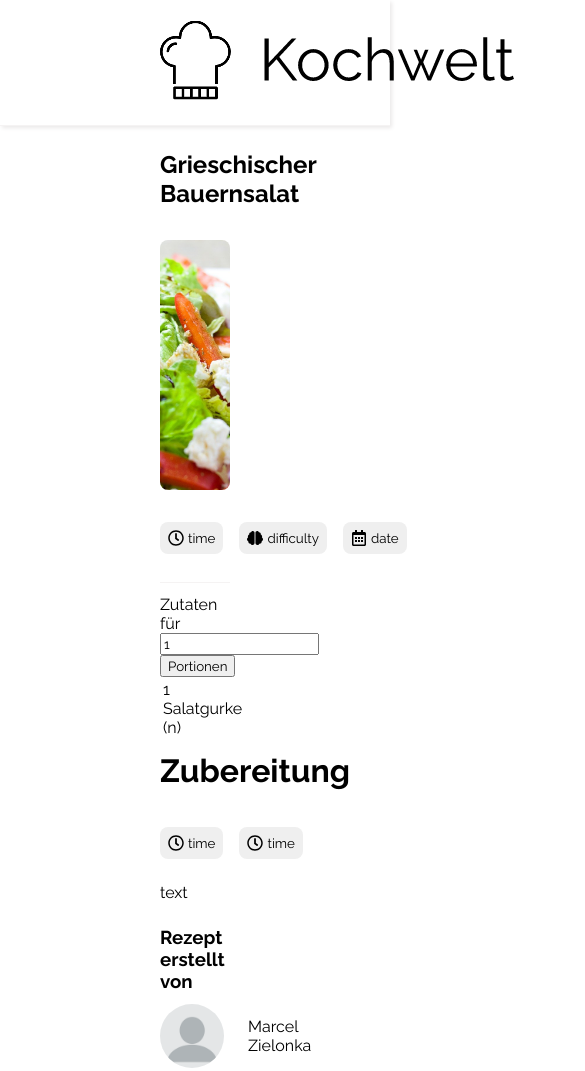
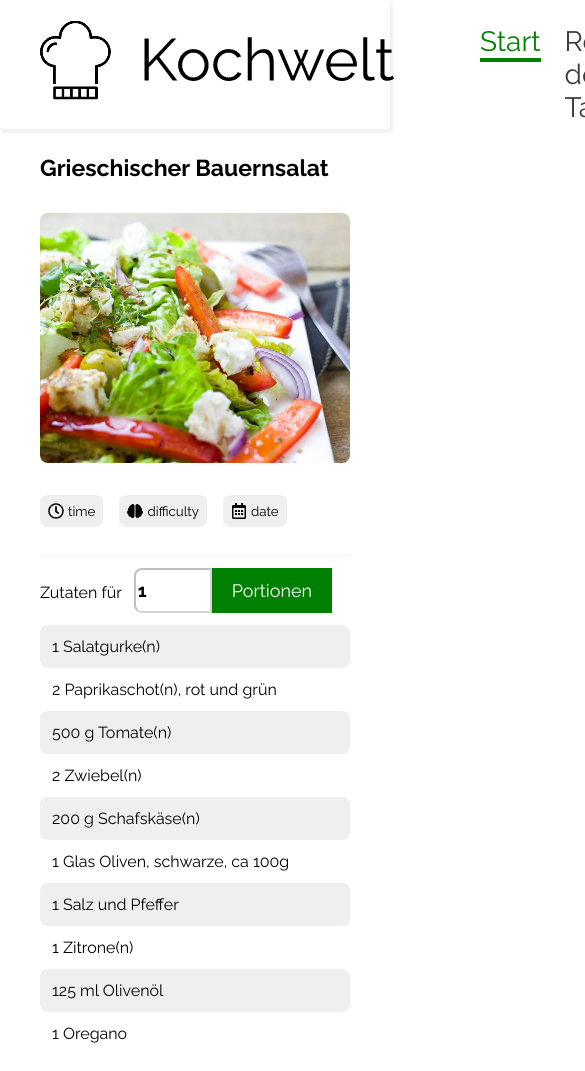
Before and after one commit to Wr0t3ByN0b0dy/Kochwelt-506, a plain HTML site: page Kochwelt/recipe.html in a window 390 px wide. Shown: the top 1071 px of the page, 585 px wide, since content can reach past the window. Drawn offline with Linux system fonts and the light colour scheme.

Commit message:
javaScript

```diff
--- a/Kochwelt/recipe.html
+++ b/Kochwelt/recipe.html
@@ -8,7 +8,6 @@
 
     <title>Rezept</title>
 
-    <script src="zutaten_tabelle.js"></script>
 
     <link rel="preconnect" href="https://fonts.googleapis.com">
     <link rel="preconnect" href="https://fonts.gstatic.com" crossorigin>
@@ -16,7 +15,9 @@
 </head>
 <body>
     <header class="px-160">
-      <img src="./img/logo.png" alt="Kochwelt logo" />
+      <a href="./index.html"
+        ><img src="./img/logo.png" alt="Kochwelt logo"
+      /></a>
       <nav>
         <ul class="link-list">
           <li>
@@ -25,7 +26,7 @@
           <li>
             <a class="header-link" href="#">Rezept des Tages</a>
           </li>
-          <li><a class="header-link" href="#">Kontakt</a></li>
+          <li><a class="header-link" href="./kontakt.html">Kontakt</a></li>
           <li><a class="header-link" href="#">Impressum</a></li>
         </ul>
       </nav>
@@ -33,7 +34,7 @@
 
     <main class="px-160">
         <section class="griechischer-bauernsalat">
-            <h1>Grieschischer Bauernsalat</h2>
+            <h1>Grieschischer Bauernsalat</h1>
             <img class="griechischer-bauernsalat-img" src="./img/salad.jpg" alt="salad">
 
             <small>
@@ -54,20 +55,27 @@
 
         </section>
 
-        <section>
-            <form>
-                <label for="amount">Zutaten für</label>
-                <input id="amount" type="number" value="1" min="1" required>
-                <input onclick="" type="submit" value="Portionen">
-            </form>
+        <section class="recipe-table">
+                <form class="input-button" id="portionForm" onsubmit="updateIngredients(event)">
+                <label for="amountInput">Zutaten für</label>
+                <input id="amountInput" type="number" min="1" value="1" required>
+                <button class="button-style" type="submit">Portionen</button>
+                </form>
 
-            <table id="number-of-ingredient">
-                <tr>
-                    <td>1 Salatgurke (n)</td>
-
-                </tr>
-
-            </table>
+            <table id="number-of-ingredient" >
+                <tbody id="zutaten-body">
+                    <tr ><td class="zutaten-menge" data-base="1" data-zutat="Salatgurke(n)">1 Salatgurke(n)</td></tr>
+                    <tr><td class="zutaten-menge" data-base="2" data-zutat="Paprikaschot(n), rot und grün">2 Paprikaschot(n), rot und grün</td></tr>
+                    <tr ><td class="zutaten-menge" data-base="500" data-zutat="Tomate(n)">500 g Tomate(n)</td></tr>
+                    <tr><td class="zutaten-menge" data-base="2" data-zutat="Zwiebel(n)">2 Zwiebel(n)</td></tr>
+                    <tr ><td class="zutaten-menge" data-base="200" data-zutat="g Schafskäse(n)">200 g Schafskäse(n)</td></tr>
+                    <tr><td class="zutaten-menge" data-base="1" data-zutat="Glas Oliven, schwarze, ca 100g">1 Glas Oliven, schwarze, ca 100g</td></tr>
+                    <tr ><td class="zutaten-menge" data-base="1" data-zutat="Salz und Pfeffer">1 Salz und Pfeffer</td></tr>
+                    <tr><td class="zutaten-menge" data-base="1" data-zutat="Zitrone(n)">1 Zitrone(n)</td></tr>
+                    <tr><td class="zutaten-menge" data-base="125" data-zutat="ml Olivenöl">125 ml Olivenöl</td></tr>
+                    <tr><td class="zutaten-menge" data-base="1" data-zutat="Oregano">1 Oregano</td></tr>
+                </tbody>
+           </table>
         </section>
 
         <section class="prepare">
@@ -97,4 +105,5 @@
         </section>
     </main>
 </body>
+<script src="zutaten_tabelle.js"></script>
 </html>
--- a/Kochwelt/style.css
+++ b/Kochwelt/style.css
@@ -1,6 +1,7 @@
 * {
   margin: 0;
   font-family: "Raleway", sans-serif;
+  max-width: 1920px;
 }
 
 header {
@@ -136,3 +137,69 @@ small {
 .recipe-creator h3 {
   padding-bottom: 12px;
 }
+
+input {
+  margin-left: 12px;
+  height: 39px;
+  border-radius: 8px 0 0 8px;
+  border-color: rgb(0, 0, 0, 0.25);
+  font-weight: bold;
+  font-size: 18px;
+}
+
+.input-button{
+  display: flex;
+  justify-content: start;
+  align-items: center;
+  margin-bottom: 12px;
+}
+
+.recipe-table label{
+  display: block;
+  margin-top: 4px;
+}
+
+.recipe-table table {
+  width: 100%;
+  padding-top: 12px;
+  border-collapse: collapse;
+}
+
+.zutaten-menge{
+  padding: 12px;
+  border-radius: 8px;
+
+}
+
+.table-bg{
+ background-color: rgba(239, 239, 239, 255)
+}
+
+@media (max-width: 865px){
+  .px-160 {
+  padding-left: 40px;
+  padding-right: 40px;
+}
+}
+
+@media (max-width: 625px){
+ input{
+  width: 70px;
+ }
+
+ .recipe-table .button-style{
+  padding-left: 16px;
+  padding-right: 16px;
+ }
+}
+
+@media (max-width: 400px){
+  .recipe-table .button-style{
+    padding-left: 20px;
+    padding-right: 20px;
+ }
+
+ .griechischer-bauernsalat h1{
+  font-size: 23px;
+ }
+}
--- a/Kochwelt/zutaten_tabelle.js
+++ b/Kochwelt/zutaten_tabelle.js
@@ -1,20 +1,24 @@
-let count = 0;
+    let tabelle = document.getElementById("number-of-ingredient");
+    let zeilen = tabelle.getElementsByTagName("tr");
 
-function init(){
-    debuggerOutput('init');
-    testTwo('testTwo');
-}
+    for (let index = 0; index < zeilen.length; index++) {
+        if (index % 2 !== 1) {
+            zeilen[index].classList.add("table-bg");
+        }
 
-function testOne(){
-    debuggerOutput('testOne');
-}
+    }
 
-function testTwo(text){
-    debuggerOutput('text');
-}
+    function updateIngredients(event) {
+      event.preventDefault();
 
-function debuggerOutput(text){
-    count++;
-    let debuggerLogRef = document.getElementById('number-of-ingredient');
-    debuggerLogRef.innerHTML = count + text;
-}
+      let portionen = document.getElementById('amountInput').value;
+      let mengenFelder = document.querySelectorAll('.zutaten-menge');
+
+      mengenFelder.forEach(feld => {
+        let basis = feld.getAttribute('data-base');
+        let zutat = feld.getAttribute('data-zutat');
+        let neueMenge = basis * portionen;
+
+        feld.textContent = `${neueMenge} ${zutat}`;
+      });
+    }
```
Also changed, not shown: Kochwelt/index.html (+2 -5 lines).
